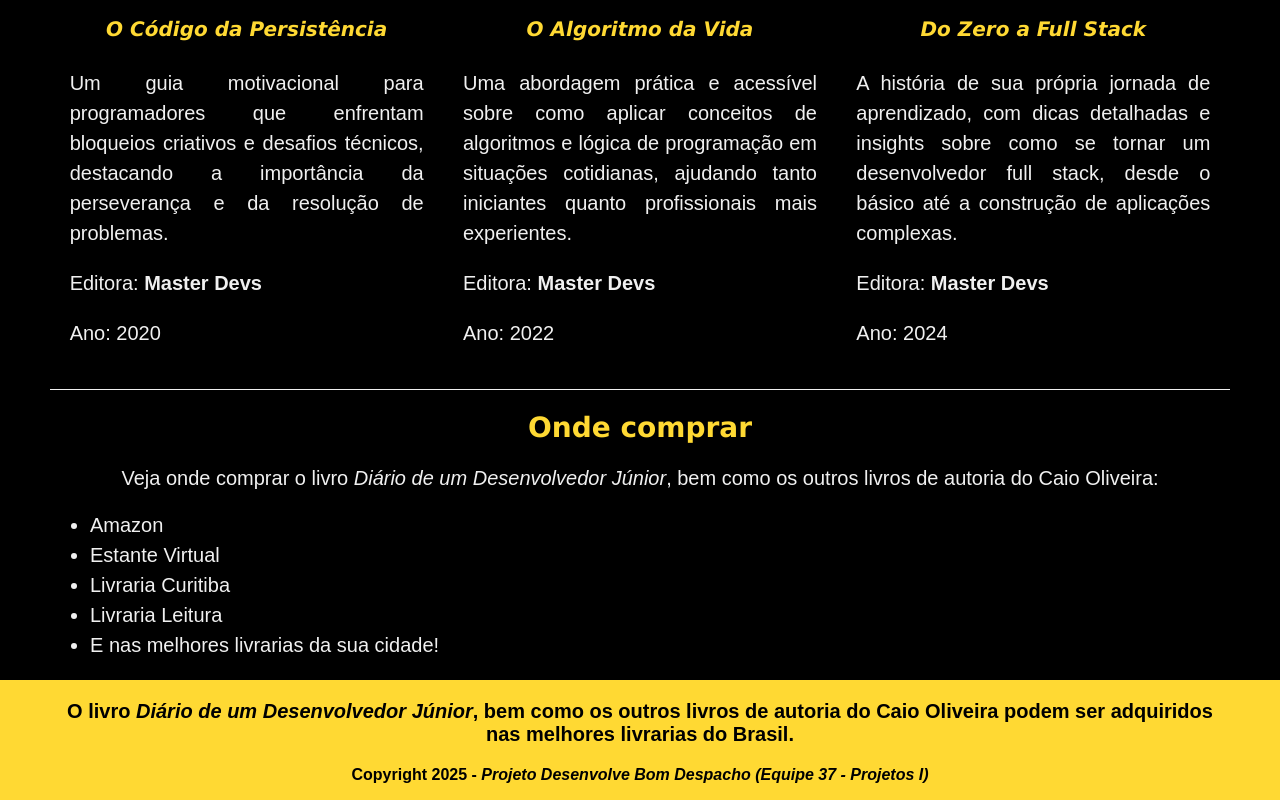
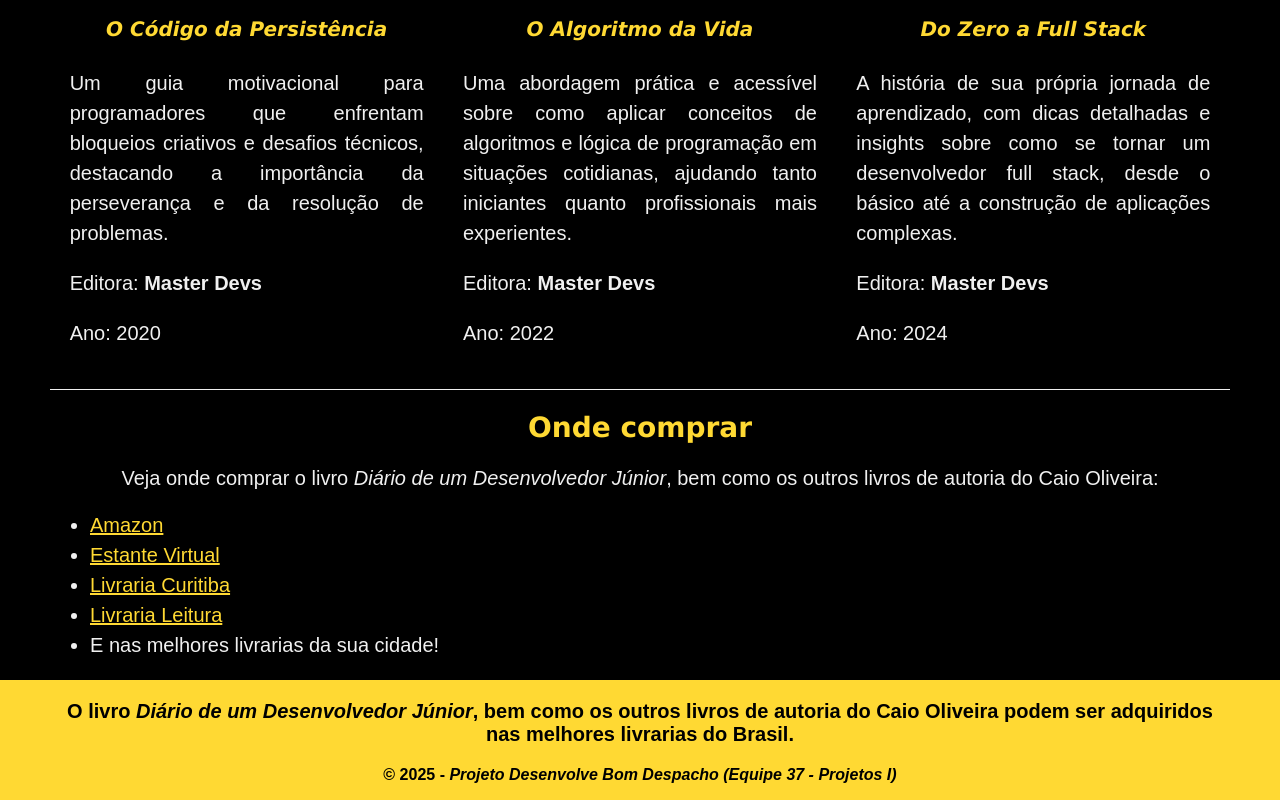
Before and after one commit to lucasappdbd/desenvolve-projetos1-site, a plain HTML site: page index.html in a window 1280 px wide. Shown: the part 2864-3664 px from the top of the page. Drawn offline with Linux system fonts and the light colour scheme.

Commit message:
Update index.html

```diff
--- a/index.html
+++ b/index.html
@@ -176,10 +176,10 @@
 
                 <div>
                     <ul>
-                        <li>Amazon</li>
-                        <li>Estante Virtual</li>
-                        <li>Livraria Curitiba</li>
-                        <li>Livraria Leitura</li>
+                        <li><a href="https://www.amazon.com.br" target="_blank">Amazon</a></li>
+                        <li><a href="https://www.estantevirtual.com.br" target="_blank">Estante Virtual</a></li>
+                        <li><a href="https://www.livrariascuritiba.com.br" target="_blank">Livraria Curitiba</a></li>
+                        <li><a href="https://www.leitura.com.br" target="_blank">Livraria Leitura</a></li>
                         <li>E nas melhores livrarias da sua cidade!</li>
                     </ul>
                 </div>
@@ -194,7 +194,7 @@
                     <strong>O livro <em>Diário de um Desenvolvedor Júnior</em>, bem como os outros livros de autoria do Caio Oliveira podem ser adquiridos nas melhores livrarias do Brasil.</strong>
                 </p>
                 <p class="copyright">
-                    Copyright 2025 - <em>Projeto Desenvolve Bom Despacho (Equipe 37 - Projetos I)</em>
+                    &copy; 2025 - <em>Projeto Desenvolve Bom Despacho (Equipe 37 - Projetos I)</em>
                 </p>
             </section>
         </footer>
```
